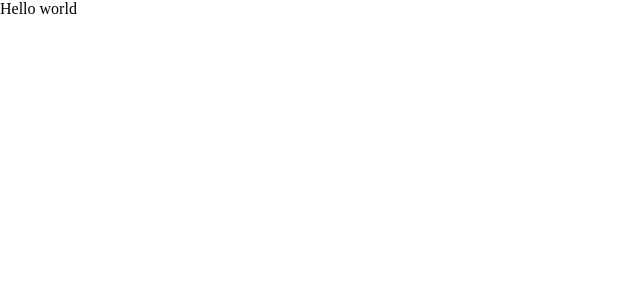
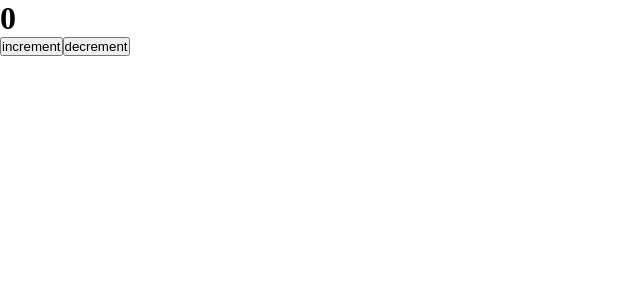
Before and after one commit to volodyafrolov11/test-git, a React app: page / in a window 1280 px wide. Shown: the top 300 px of the page, without its empty margins (0-640 px from the left). Built offline with nearby package versions, Linux system fonts and the light colour scheme; the HTML template or start-up script is replaced by a standard one.

Commit message:
add counter

```diff
--- a/src/App.jsx
+++ b/src/App.jsx
@@ -1,9 +1,14 @@
-import React from 'react';
+import React, {useState} from 'react';
 
 const App = () => {
+
+    const [count, setCount] = useState(0);
+
     return (
         <div>
-            Hello world
+            <h1>{count}</h1>
+            <button onClick={() => setCount(prev => prev + 1)}>increment</button>
+            <button onClick={() => setCount(prev => prev - 1)}>decrement</button>
         </div>
     );
 };
```
